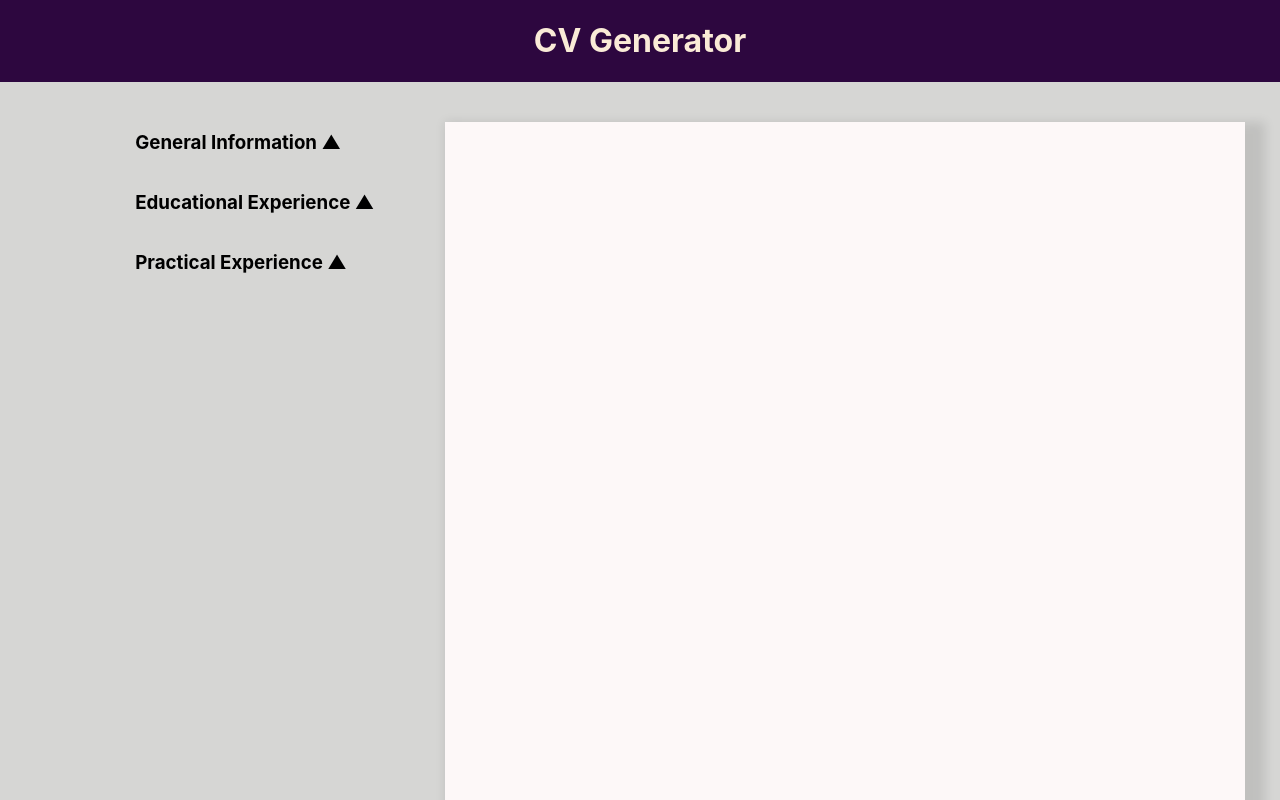
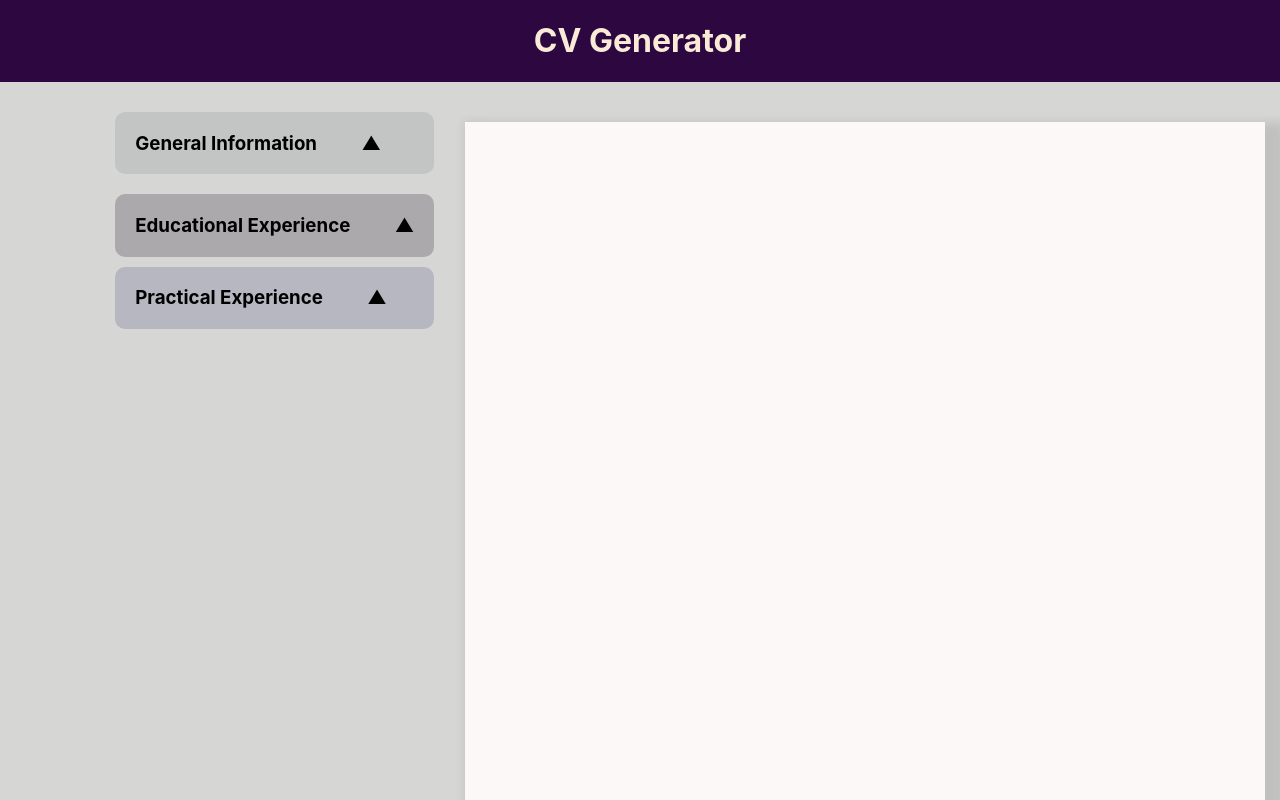
Before and after one commit to MichelleAppiah17/cv_aplication, a React (Create React App) app: page / in a window 1280 px wide. Shown: the top 800 px of the page. Built offline with nearby package versions, Linux system fonts and the light colour scheme.

Commit message:
multiple input display

```diff
--- a/src/App.js
+++ b/src/App.js
@@ -7,19 +7,25 @@ import Resume from './resume';
 function App() {
   const [educationalExperiences, setEducationalExperiences] = useState([]);
   const [generalInformation, setGeneralInformation] = useState([]);
-  const [practicalExperiences, setPracticalInformation] = useState([]);
+  const [practicalExperiences, setPracticalExperiences] = useState([]); // Fixed variable name
+  const [practicalCount, setPracticalCount] = useState(0);
+  const [generalCount, setGeneralCount] = useState(0);
+  const [educationalCount, setEducationalCount] = useState(0);
 
-   const saveGeneralInfoData = (formData) => {
+  const saveGeneralInfoData = (formData) => {
     setGeneralInformation([...generalInformation, formData]);
-  }
+    setGeneralCount(generalCount + 1);
+  };
 
   const saveEducationalData = (formData) => {
     setEducationalExperiences([...educationalExperiences, formData]);
+    setEducationalCount(educationalCount + 1);
   };
 
   const savePracticalData = (formData) => {
-    setPracticalInformation([...practicalExperiences, formData]);
-  }
+    setPracticalExperiences([...practicalExperiences, formData]);
+    setPracticalCount(practicalCount + 1);
+  };
 
   return (
     <div className='App'>
@@ -28,15 +34,24 @@ function App() {
       </div>
       <div className='formsAndResume'>
         <div className='appForms'>
-          <GeneralInfo saveInputValue={saveGeneralInfoData} />
-          <EducationalExperience saveInputValue={saveEducationalData} />
-          <PracticalExperience saveInputValue={savePracticalData}/>
+          <GeneralInfo
+            saveInputValue={saveGeneralInfoData}
+            isFirstSubmission={generalCount === 0}
+          />
+          <EducationalExperience
+            saveInputValue={saveEducationalData}
+            isFirstSubmission={educationalCount === 0}
+          />
+          <PracticalExperience
+            saveInputValue={savePracticalData}
+            isFirstSubmission={practicalCount === 0}
+          />
         </div>
         <Resume
-         generalInformation={generalInformation}
-         educationalExperiences={educationalExperiences}
-         practicalExperiences={practicalExperiences}
-         />
+          generalInformation={generalInformation}
+          educationalExperiences={educationalExperiences}
+          practicalExperiences={practicalExperiences}
+        />
       </div>
     </div>
   );
--- a/src/EduExperience.js
+++ b/src/EduExperience.js
@@ -75,7 +75,7 @@ function EducationalExperience(props){
   return(
     <div className='educationInfo'>
       <div className='eduExperienceDiv'>
-        <div className='formSectionTitle'>
+        <div className='eduformTitle'>
           <h3>
             Educational Experience{' '}
              <span
--- a/src/GeneralInfo.js
+++ b/src/GeneralInfo.js
@@ -69,7 +69,7 @@ function GeneralInfo(props) {
   return (
     <div className="generalInfo">
       <div className="formHeadingDiv">
-        <div className="formSectionTitle">
+        <div className="genformTitle">
           <h3>
             General Information{' '}
              <span
--- a/src/PracExperience.js
+++ b/src/PracExperience.js
@@ -1,4 +1,3 @@
-
 import React, {useState, useEffect} from 'react';
 
 function PracticalExperience(props) {
@@ -74,7 +73,7 @@ function PracticalExperience(props) {
   return(
     <div className='practiceInfo'>
       <div className='pracExperienceDiv'>
-        <div className='formTitle'>
+        <div className='pracFormTitle'>
           <h3>
             Practical Experience{' '}
              <span
@@ -146,7 +145,7 @@ function PracticalExperience(props) {
         </div>
         <div className='inputContainer'>
           <label htmlFor='description'>Description</label>
-          <input
+          <textarea
             type='text'
             id='description'
             name='description'
--- a/src/eduDisplay.js
+++ b/src/eduDisplay.js
@@ -1,13 +1,15 @@
 import React from 'react';
 
-function EduExpDisplay({ educationalInfo }) {
+function EduExpDisplay({ educationalInfo, isFirstSubmission }) {
   const { school, degree, startYear, endYear, location } = educationalInfo;
 
   return (
     <div className="eduDisplay">
+      {isFirstSubmission && (
       <div className='eduHeading'>
         <h3>Education</h3>
       </div>
+      )}
       <div className='eduContent'>
         <div>
           <p>{startYear} - {endYear}</p>
--- a/src/genInfoDisplay.js
+++ b/src/genInfoDisplay.js
@@ -1,13 +1,15 @@
 import React from 'react';
 
-function GenInfoDisplay({ generalInfo }) {
+function GenInfoDisplay({ generalInfo, isFirstSubmission  }) {
   const { fullName, email, phoneNumber, githubLink, linkedInLink } = generalInfo;
 
   return (
     <div className='genInfoDisplay'>
+      {isFirstSubmission && (
       <div className='genInfoHeading'>
         <h2>{fullName}</h2>
       </div>
+      )}
       <div className='genInfoContent'>
           <p>{email}</p>
           <p>{phoneNumber}</p>
--- a/src/pracInfoDisplay.js
+++ b/src/pracInfoDisplay.js
@@ -1,13 +1,15 @@
 import React from 'react';
 
-function PracInfoDisplay({ practicalInfo }) {
+function PracInfoDisplay({ practicalInfo, isFirstSubmission }) {
   const { companyName, jobTitle, startMonth, endMonth, location, description } = practicalInfo;
 
   return (
     <div className='pracInfoDisplay'>
+      {isFirstSubmission && (
         <div className='pracInfoHeading'>
           <h3>Practical Experience</h3>
         </div>
+      )}
       <div className='pracInfoContent'>
         <div>
           <p>{startMonth} - {endMonth}</p>
--- a/src/resume.js
+++ b/src/resume.js
@@ -8,18 +8,18 @@ function Resume({ educationalExperiences, generalInformation, practicalExperienc
     <div className='myResume'>
         <div className='forGenInfo'>
         {generalInformation && generalInformation.map((gen, index) => (
-          <GenInfoDisplay key={index} generalInfo={gen} />
+          <GenInfoDisplay key={index} generalInfo={gen} isFirstSubmission={index === 0} />
         ))}
       </div>
       <div>
         <div className='forEduInfo'>
         {educationalExperiences && educationalExperiences.map((edu, index) => (
-          <EduExpDisplay key={index} educationalInfo={edu} />
+          <EduExpDisplay key={index} educationalInfo={edu} isFirstSubmission={index === 0} />
         ))}
       </div>
       <div className='forPracInfo'>
         {practicalExperiences && practicalExperiences.map((prac, index) => (
-          <PracInfoDisplay key={index} practicalInfo={prac} />
+          <PracInfoDisplay key={index} practicalInfo={prac} isFirstSubmission={index === 0} />
         ))}
       </div>
       </div>
--- a/src/styles.css
+++ b/src/styles.css
@@ -25,11 +25,27 @@ input{
     border-radius: 8px;
     border-color: white;
 }
+.formTitle{
+    background-color: rgb(195, 197, 197);
+}
+.genformTitle{
+    padding: 1px 20px;
+    background-color: rgb(195, 197, 197);
+    border-radius: 10px;
+    margin-bottom: 10px;
+}
 .generalForm{
     background-color: rgb(195, 197, 197);
     width: 300px;
     border-radius: 10px;
     box-shadow: 10px 10px 10px rgba(0, 0, 0, 0.1);
+}
+.eduformTitle{
+    padding: 1px 20px;
+    background-color: rgb(172, 169, 173);
+    border-radius: 10px;
+    margin-bottom: 10px;
+    margin-top: 10px;
 }
 .eduForm{
     background-color: rgb(172, 169, 173);
@@ -37,7 +53,17 @@ input{
     border-radius: 10px;
     box-shadow: 10px 10px 10px rgba(0, 0, 0, 0.1);
 }
+.pracFormTitle{
+    padding: 1px 20px;
+    background-color: rgb(183, 183, 194);
+    border-radius: 10px;
+}
+.formToggleArrow{
+    padding-left: 40px;
+    cursor: pointer;
+}
 .pracForm{
+    margin-top: 20px;
     background-color: rgb(183, 183, 194);
     width: 300px;
     border-radius: 10px;
@@ -53,6 +79,7 @@ input{
     display: flex;
     justify-content: space-around;
     background-color: rgba(187, 187, 183, 0.6);
+    height: 100%;
 
 }
 .myResume{
```
Lines whose indentation alone changed are shown as unchanged.
